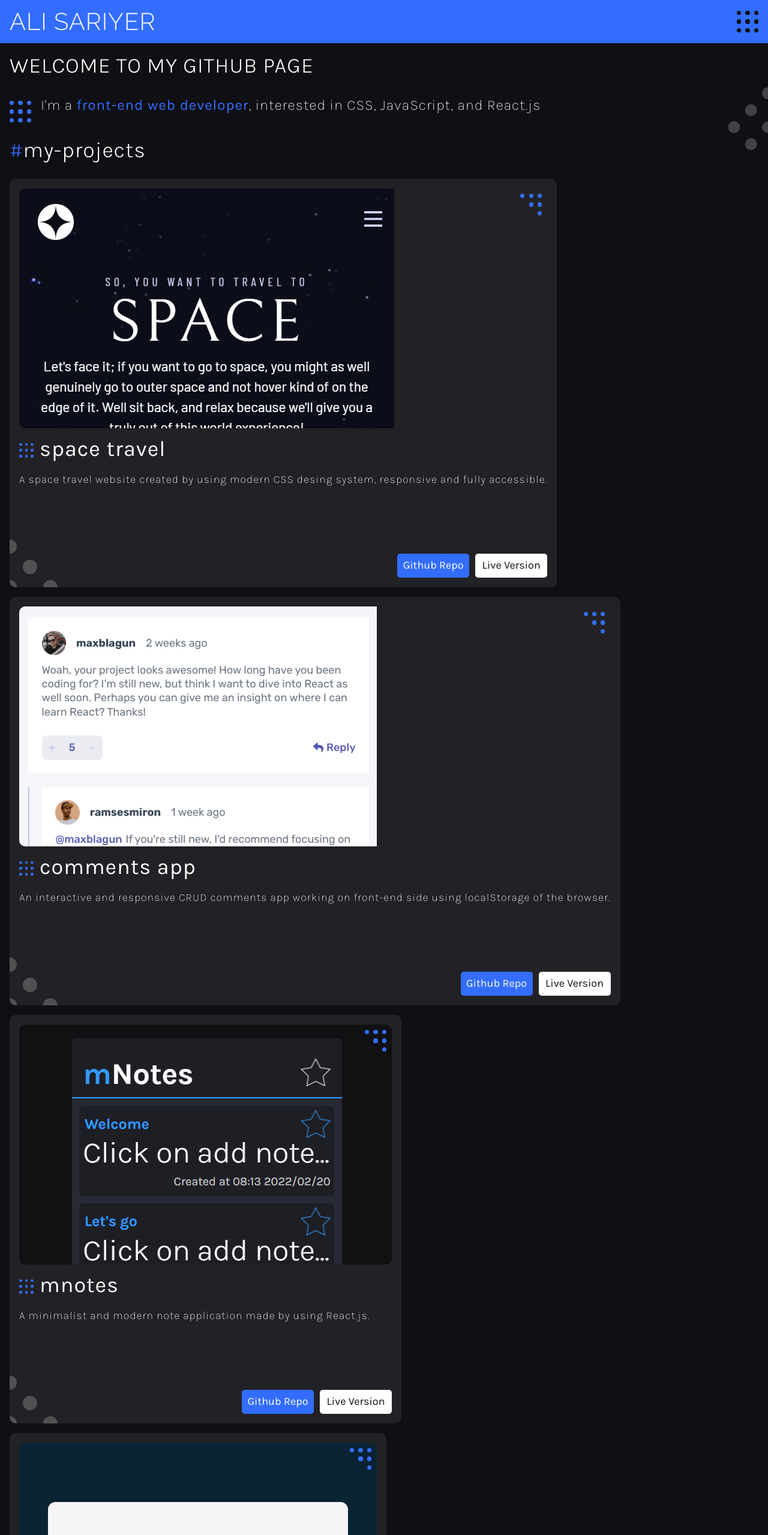
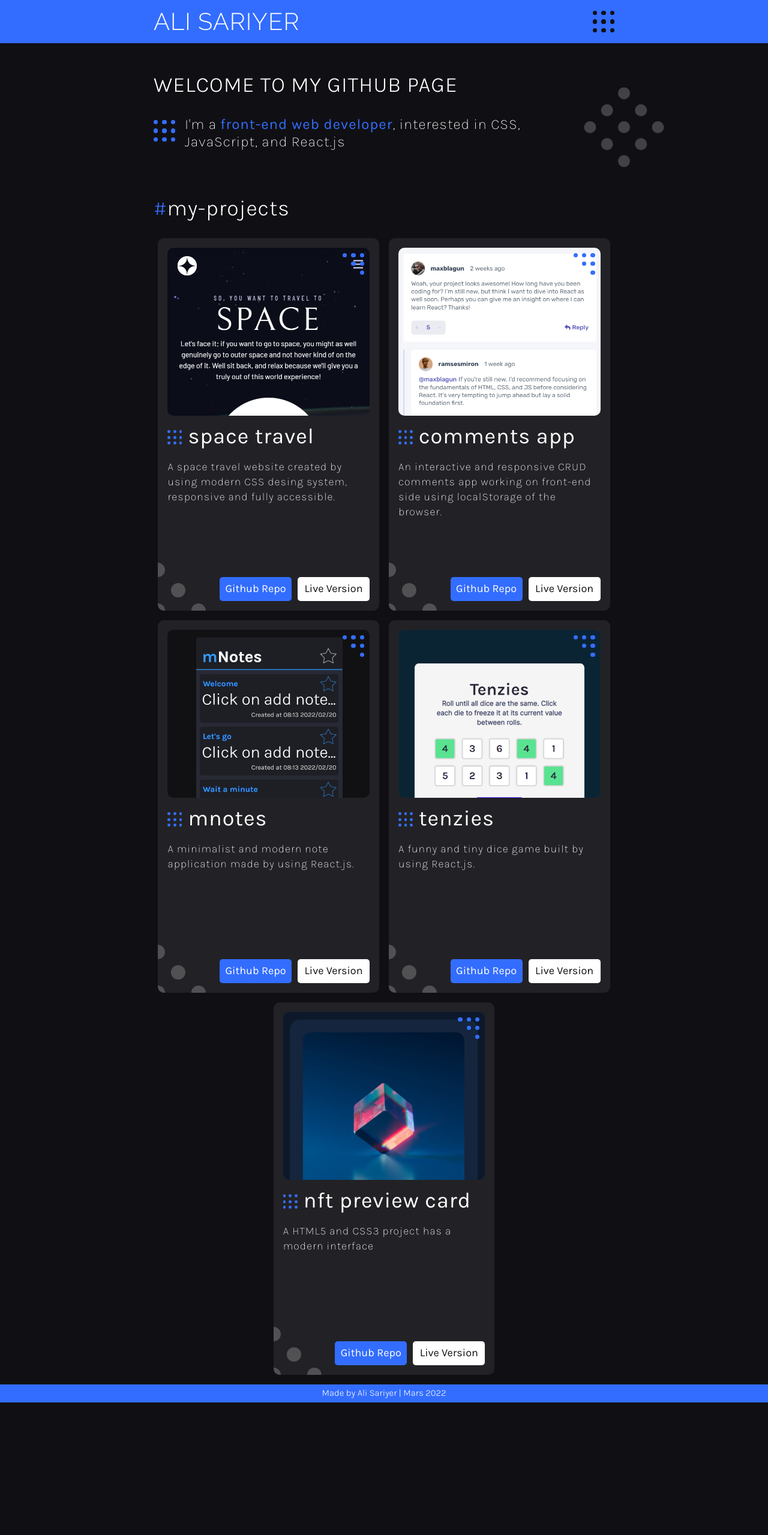
Before and after one commit to alisariyer/alisariyer, a React (Create React App) app: page / in a window 1280 px wide. Shown: the top 2559 px of the page at 60% size. After the commit the page ends 2338 px from the top, so only its background shows below. Built offline with nearby package versions, Linux system fonts and the light colour scheme.

Commit message:
1. Fix responsivity issues for cards 2. Change flex-direction for project-container to row 3. Increase hero padding-block value 4. Add a container class for each block heading, hero, projects, footer 5. Add media.css file to manage media queries

```diff
--- a/src/App.js
+++ b/src/App.js
@@ -11,7 +11,11 @@ export default function App() {
         <Hero />
         <Projects />
       </main>
-      <footer className="light"><small>Made by Ali Sariyer | Mars 2022</small></footer>
+      <footer className="light">
+        <div className="container">
+         <small>Made by Ali Sariyer | Mars 2022</small>
+        </div>
+      </footer>
     </>
   );
 }
--- a/src/components/Header.js
+++ b/src/components/Header.js
@@ -4,8 +4,10 @@ import Dots from "./Dots";
 export default function Header() {
   return (
     <header className="main-header">
+      <div className="container">
         <h1>ALI SARIYER</h1>
-        <Dots backgroundColor="#101013" rotate={0}/>
+        <Dots backgroundColor="#101013" rotate={0} />
+      </div>
     </header>
   );
 }
--- a/src/components/Hero.js
+++ b/src/components/Hero.js
@@ -4,6 +4,7 @@ import Dots from "./Dots";
 export default function Hero() {
   return (
     <section className="hero">
+      <div className="container">
         <div className="hero-bg-dots">
           <Dots backgroundColor="#ffffff36" rotate={45} />
         </div>
@@ -15,6 +16,7 @@ export default function Hero() {
             interested in CSS, JavaScript, and React.js
           </p>
         </div>
+      </div>
     </section>
   );
 }
--- a/src/components/Projects.js
+++ b/src/components/Projects.js
@@ -29,8 +29,10 @@ export default function Projects() {
   })
   return (
     <section className="projects-container">
+      <div className="container">
           <h3 className="projects-title light"><span className="blue">#</span>my-projects</h3>
           {projectCards}
+      </div>
     </section>
   );
 }
--- a/src/css/initial.css
+++ b/src/css/initial.css
@@ -99,6 +99,13 @@ select {
 /* Utility classses                               */
 /**************************************************/
 
+.container {
+    padding-inline: var(--padding);
+    width: 100%;
+    max-width: 800px;
+    margin-inline: auto;
+}
+
 .blue {
     color: hsl( var(--clr-blue));
 }
--- a/src/css/main.css
+++ b/src/css/main.css
@@ -28,12 +28,14 @@
 /* header styling */
 
 .main-header {
+    background-color: hsl( var(--clr-blue) / 1);
+}
+
+.main-header .container {
+    height: calc(var(--rem) * 7.2);
     display: flex;
     justify-content: space-between;
     align-items: center;
-    padding-inline: var(--padding);
-    height: calc(var(--rem) * 7.2);
-    background-color: hsl( var(--clr-blue) / 1);
 }
 
 .main-header h1 {
@@ -43,19 +45,19 @@
 }
 
 /* hero styling */
+.hero {
+    overflow: hidden;
+}
 
-.hero {
+.hero .container{
     /* to use a dot component as background */
     position: relative;
-    padding: var(--padding);
+    padding-block: calc(var(--padding) * 3);
     padding-right: calc(var(--rem) * 8);
     line-height: 1.2;
-
-    /* to hide half of dot component */
-    overflow-x: hidden;
 }
 
-.hero > * {
+.hero .container > * {
     margin-bottom: calc(var(--rem) * 3);
 }
 
@@ -89,22 +91,25 @@
 
 /* project section styling */
 
-.projects-container {
+.projects-container .container {
     display: flex;
+    flex-wrap: wrap;
     justify-content: center;
     align-items: flex-start;
-    flex-direction: column;
     gap: var(--padding);
-    padding-inline: var(--padding);
 
     /* before main footer section needed */
     margin-bottom: var(--padding);
 }
 
+.projects-container .container > * {
+    flex-basis: 100%;
+    flex-grow: 1;
+}
+
 .projects-title {
     font-size: calc(var(--rem) * 3.6);
-    line-height: 0;
-    margin-bottom: calc(var(--padding) * 2);
+    margin-bottom: var(--padding);
 }
 
 .card {
@@ -221,11 +226,14 @@
 /* footer styling */
 
 footer {
+    background-color: hsl( var(--clr-blue));
+}
+
+footer .container {
     display: flex;
     justify-content: center;
     align-items: center;;
     height: calc(var(--rem) * 3);
-    background-color: hsl( var(--clr-blue));
     color:hsl( var(--clr-white));
     font-size: calc(var(--rem) * 1.8);
     text-align: center;
--- /dev/null
+++ b/src/css/media.css
@@ -0,0 +1,38 @@
+/**************************************************/
+/* Media queries                                  */
+/**************************************************/
+
+@media screen and (min-width: 460px) {
+    .projects-container .container > *:not(:first-child) {
+        flex-basis: 80%;
+        flex-grow: 0;
+    }
+
+    .projects-container .container > *:last-child {
+        flex-basis: 80%;
+        flex-grow: 0;
+
+    }
+
+    .card-img--container {
+        height: calc(var(--rem) * 28);
+    }
+
+    .card-detail {
+        height: calc(var(--rem) * 18);
+    }
+}
+
+@media screen and (min-width: 580px) {
+    .projects-container .container > *:not(:first-child) {
+        flex-basis: 48%;
+        flex-grow: 0;
+    }
+
+    .projects-container .container > *:last-child {
+        flex-basis: 48%;
+        flex-grow: 0;
+
+    }
+
+}
--- a/src/index.js
+++ b/src/index.js
@@ -3,6 +3,7 @@ import ReactDOM from "react-dom";
 import App from "./App";
 import "./css/initial.css";
 import "./css/main.css";
+import "./css/media.css";
 
 ReactDOM.render(
   <App />,
```
Also changed, not shown: src/components/a.png (deleted). Lines whose indentation alone changed are shown as unchanged.
